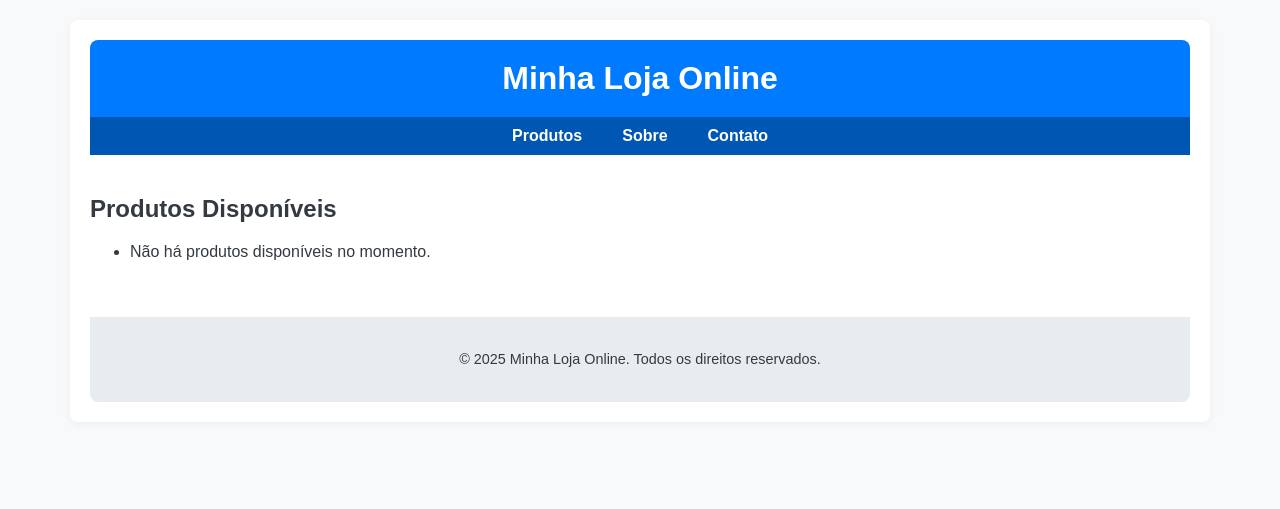
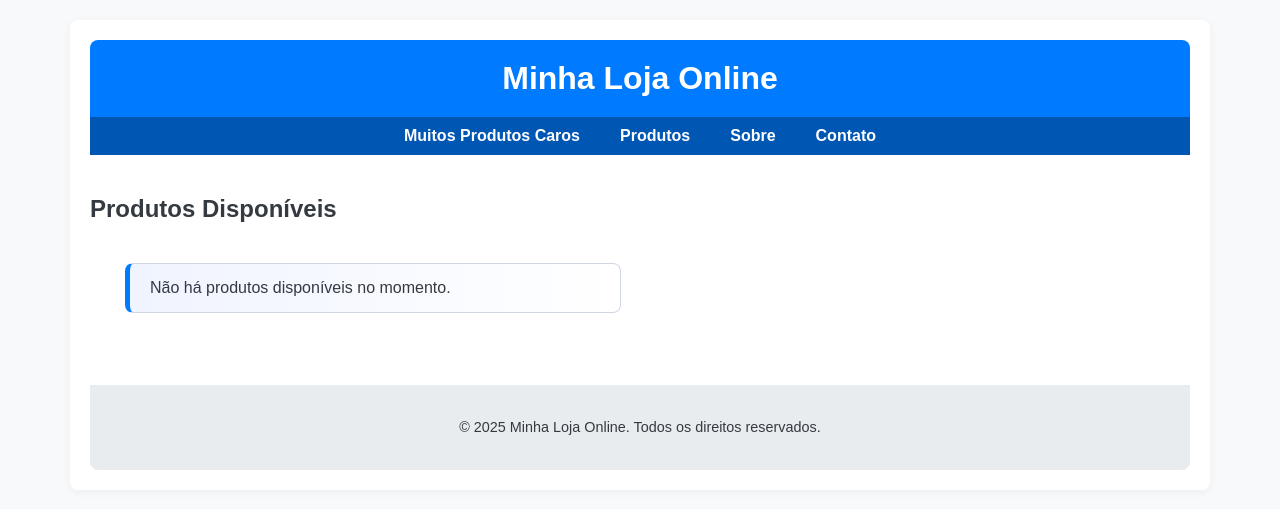
Before and after one commit to VictorSamuell/ProductManager, a Django app: page /loja/produtos/ in a window 1280 px wide. Shown: the top 509 px of the page. Run offline with Django 5.2, Linux system fonts and the light colour scheme; data that the repository does not hold is empty.

Commit message:
Produtos Caros View

```diff
--- a/loja/templates/base.html
+++ b/loja/templates/base.html
@@ -4,6 +4,8 @@
     <meta charset="UTF-8" />
     <meta name="viewport" content="width=device-width, initial-scale=1.0" />
     <title>{% block title %}Minha Loja Online{% endblock %}</title>
+
+
     <style>
       body {
         font-family: sans-serif;
@@ -55,7 +57,54 @@
         border-radius: 0 0 8px 8px;
         font-size: 0.9em;
       }
+      ul {
+        padding: 20px;
+        margin: 25px;
+        display: flex;
+        flex-wrap: wrap;
+
+
+    list-style-type: none;
+    margin-block-start: 0;
+    margin-block-end: 0;
+    padding-inline-start: 0;
+    unicode-bidi: isolate;
+      }
+
+  li {
+    display: flex;
+    justify-content: space-between;
+    align-items: center;
+    background: linear-gradient(to right, #f0f4ff, #ffffff);
+    border: 1px solid #d0d7e2;
+    border-left: 5px solid #007bff;
+    border-radius: 8px;
+    padding: 15px 20px;
+    margin-bottom: 12px;
+    list-style: none;
+    width: 450px;
+    margin-left: 10px;
+    transition: box-shadow 0.3s, transform 0.2s;
+
+  }
+
+  li:hover {
+    box-shadow: 0 4px 10px rgba(0, 123, 255, 0.1);
+    transform: translateY(-2px);
+  }
+
+  li a {
+    font-weight: bold;
+    font-size: 1.1em;
+    color: #007bff;
+    text-decoration: none;
+  }
+
+  li a:hover {
+    text-decoration: underline;
+  }
     </style>
+
   </head>
   <body>
     <div class="container">
@@ -65,6 +114,7 @@
       <nav>
         <!-- A tag  usa o app_name:'nome_da_url' para encontrar a URL
         correta -->
+        <a href="{% url 'produtos_caros' %}"> Muitos Produtos Caros </a>
         <a href="{% url 'lista_produtos' %}">Produtos</a>
         <a href="{% url 'sobre' %}">Sobre</a>
         <a href="{% url 'contato' %}">Contato</a>
--- a/loja/templates/loja/detalhe_produto.html
+++ b/loja/templates/loja/detalhe_produto.html
@@ -54,7 +54,5 @@
   </div>
 </div>
 <br />
-<a href="{% url 'lista_produtos' %}"
-  >&laquo; Voltar para a lista de produtos</a
->
+<a href="{% url 'lista_produtos' %}">&laquo; Voltar para a lista de produtos </a>
 {% endblock %}
--- a/loja/templates/loja/lista_produto.html
+++ b/loja/templates/loja/lista_produto.html
@@ -3,11 +3,19 @@
 {% block title %}Lista de Produtos{% endblock %}
 
 {% block content %}
+<style>
+
+</style>
+
 <h2>Produtos Disponíveis</h2>
 <ul>
   {% for produto in PRODUTOS_DISPONIVEIS_LISTA %}
     <li>
-      <a href="{% url 'detalhe_produto' produto.id %}">{{ produto.nome }}</a> - R$ {{ produto.preco }}
+      <div class="produto-item">
+
+        <a href="{% url 'detalhe_produto' produto.id %}">{{ produto.nome }}</a>
+      </div>
+      <span class="produto-preco">R$ {{ produto.preco }}</span>
     </li>
   {% empty %}
     <li>Não há produtos disponíveis no momento.</li>
--- a/loja/urls.py
+++ b/loja/urls.py
@@ -8,6 +8,7 @@ urlpatterns = [
     path("base/", views.base, name="base"),
     path("produtos/", views.lista_produtos_view, name="lista_produtos"),
     path("det_produtos/<int:produto_id>/", views.detalhe_produto_view, name="detalhe_produto"),
+    path("expensive/", views.produtos_caros_view , name="produtos_caros"),
     path("sobre/", views.sobre_view , name="sobre"),
     path("contato/", views.contato_view, name="contato"),
 
--- a/loja/views.py
+++ b/loja/views.py
@@ -18,13 +18,18 @@ def base(request):
 
 
 def lista_produtos_view(request):
-    produtos_disponiveis = Produto.objects.filter(estoque__gt=0)
+    produtos_disponiveis = Produto.objects.filter(estoque__gt=0).order_by("preco")
     return render(request, 'loja/lista_produto.html',{'PRODUTOS_DISPONIVEIS_LISTA': produtos_disponiveis})
 
 def detalhe_produto_view(request, produto_id):
     produto = get_object_or_404(Produto, id=produto_id)
     return render(request, 'loja/detalhe_produto.html', {'produto': produto })
 
+def produtos_caros_view(request):
+    muitos_produtos_caros = Produto.objects.filter(estoque__gt=5 , preco__gt=500)
+    return render(request, 'loja/produtos_caros.html',{'PRODUTOS_CAROS': muitos_produtos_caros})
+
+
 def sobre_view(request):
     return render(request, 'loja/sobre.html')
 
```
Also changed, not shown: loja/templates/loja/produtos_caros.html (added, +66 -0 lines).
